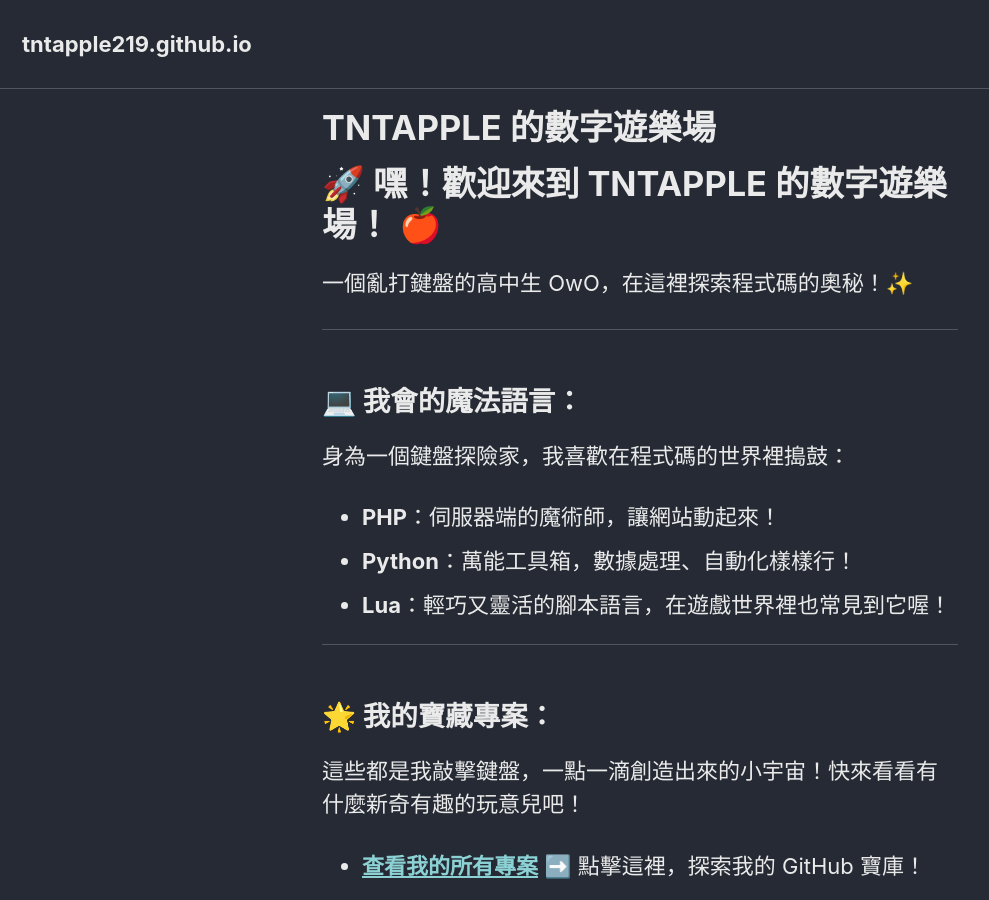
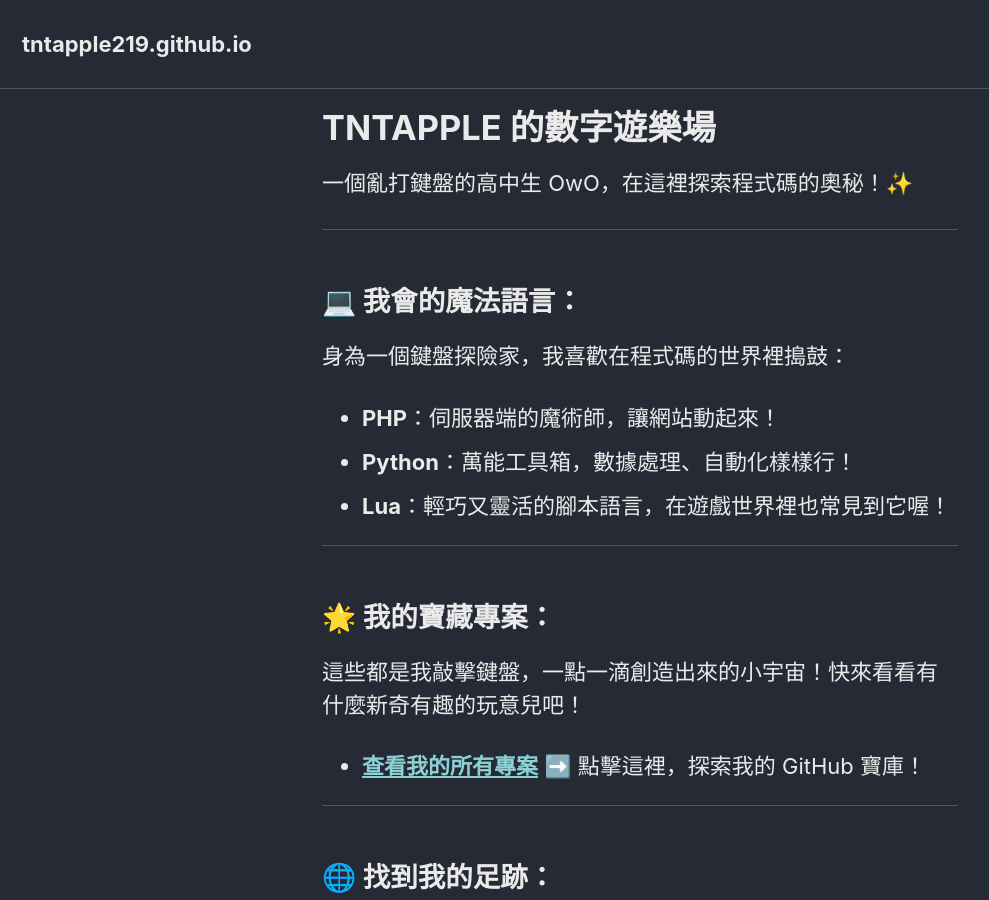
Before and after one commit to tntapple219/tntapple219.github.io, a Jekyll site: the page built from index.md, in a window 1280 px wide and 900 px high. Shown: the whole window, without its empty margins (0-989 px from the left). Built offline with Jekyll 4.4.1, drawn with Linux system fonts in a browser that asks for light colours; cached includes are drawn as plain includes.

Commit message:
Update index.md

```diff
--- a/index.md
+++ b/index.md
@@ -2,8 +2,6 @@
 layout: home
 title: TNTAPPLE 的數字遊樂場
 ---
-
-# 🚀 嘿！歡迎來到 TNTAPPLE 的數字遊樂場！ 🍎
 
 一個亂打鍵盤的高中生 OwO，在這裡探索程式碼的奧秘！✨
 
```
